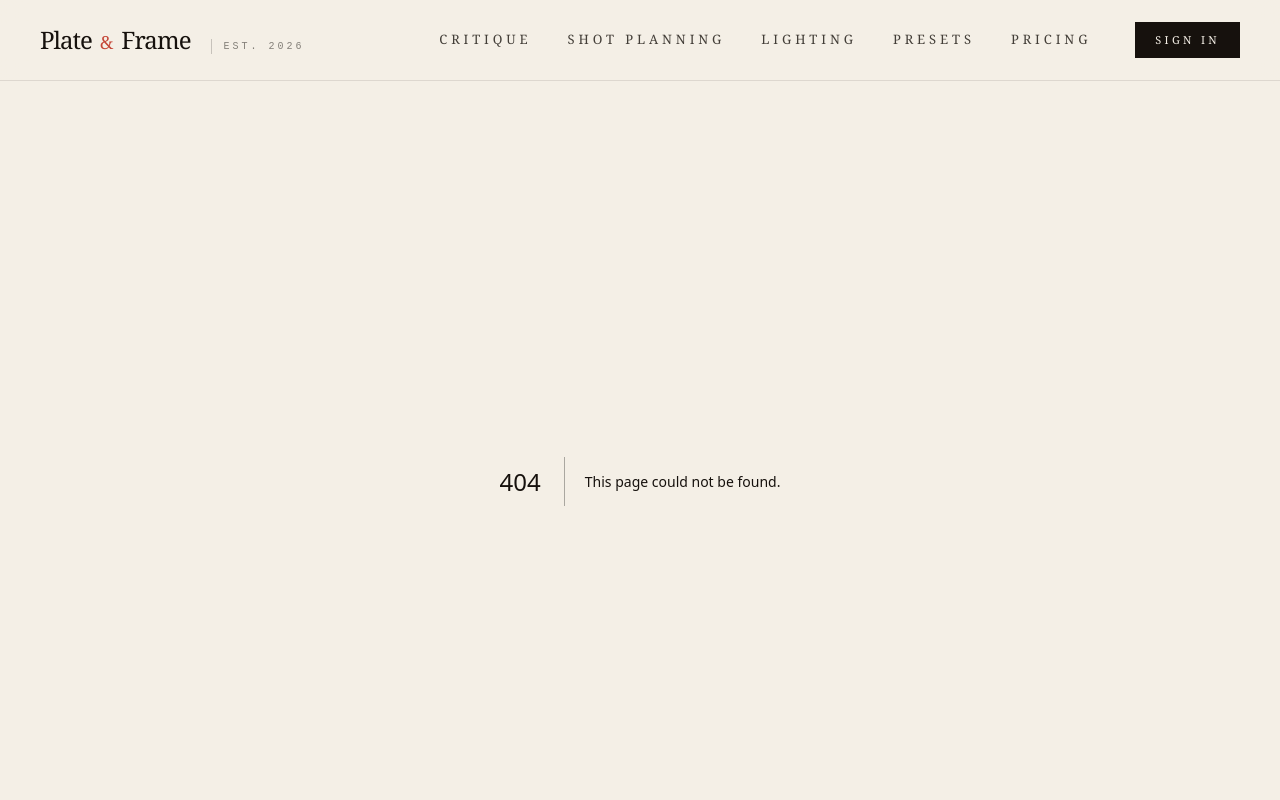
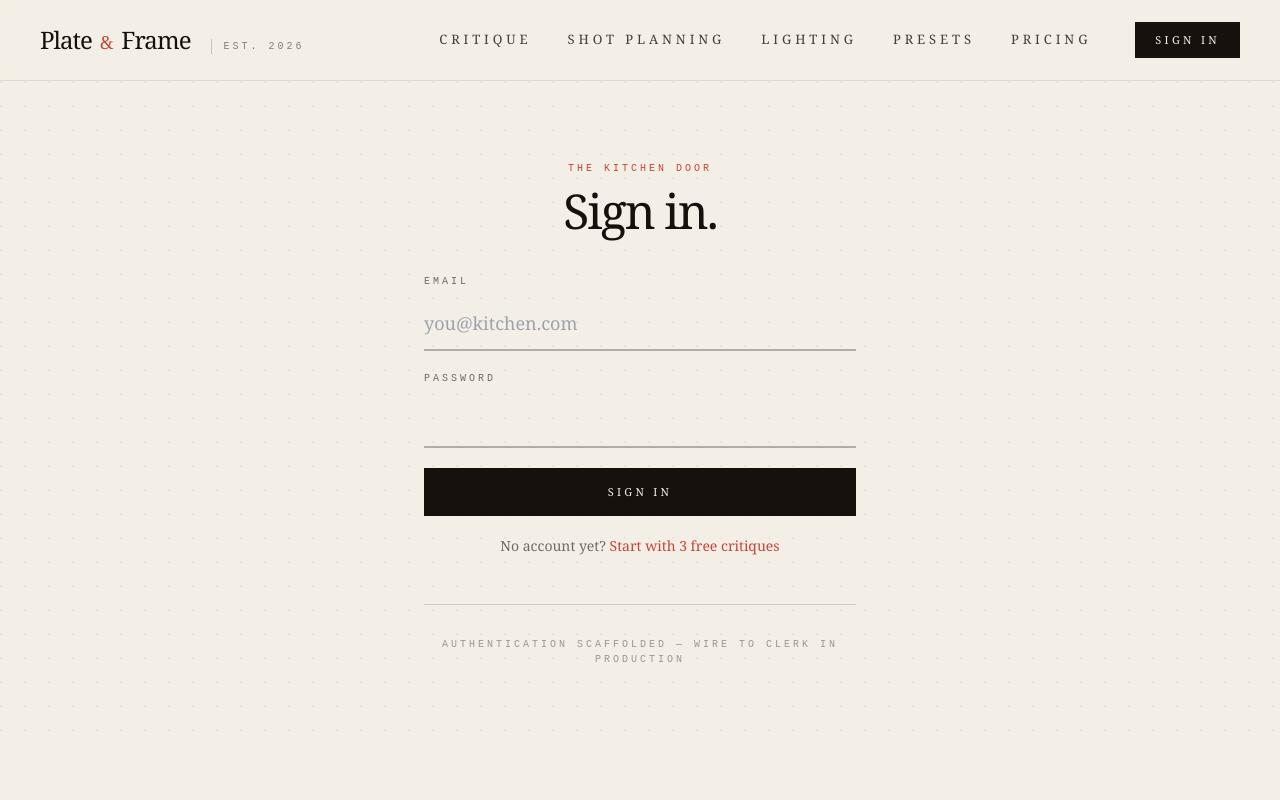
Before and after one commit to cryptoirish/plate-and-frame, a Next.js app: page /login in a window 1280 px wide. Before the commit this address had no page. Shown: the top 800 px of the page. Built offline with nearby package versions, Linux system fonts and the light colour scheme; a web font is replaced by a local one.

Commit message:
Add login page with form and metadata

```diff
--- /dev/null
+++ b/app/login/page.tsx
@@ -0,0 +1,62 @@
+import Link from "next/link";
+
+export const metadata = {
+  title: "Sign in — Plate & Frame",
+};
+
+export default function LoginPage() {
+  return (
+    <div className="paper min-h-[calc(100vh-200px)] flex items-center">
+      <div className="max-w-[480px] mx-auto px-6 py-20 w-full">
+        <div className="text-[10px] uppercase tracking-widest text-ember font-mono mb-3 text-center">
+          The kitchen door
+        </div>
+        <h1 className="font-display text-5xl font-light tracking-tightest leading-[0.95] text-center mb-10">
+          Sign in.
+        </h1>
+
+        <form className="space-y-5">
+          <div>
+            <label className="text-[10px] uppercase tracking-widest text-ink/60 font-mono mb-2 block">
+              Email
+            </label>
+            <input
+              type="email"
+              required
+              placeholder="you@kitchen.com"
+              className="w-full bg-transparent border-b-2 border-ink/30 py-3 text-lg font-serif focus:border-ember outline-none"
+            />
+          </div>
+          <div>
+            <label className="text-[10px] uppercase tracking-widest text-ink/60 font-mono mb-2 block">
+              Password
+            </label>
+            <input
+              type="password"
+              required
+              className="w-full bg-transparent border-b-2 border-ink/30 py-3 text-lg font-serif focus:border-ember outline-none"
+            />
+          </div>
+
+          <button
+            type="button"
+            className="w-full mt-8 bg-ink text-bone py-4 text-[11px] uppercase tracking-widest hover:bg-ember transition-colors"
+          >
+            Sign in
+          </button>
+
+          <div className="text-center text-sm text-ink/60 font-serif">
+            No account yet?{" "}
+            <Link href="/critique" className="text-ember hover:underline">
+              Start with 3 free critiques
+            </Link>
+          </div>
+        </form>
+
+        <div className="mt-12 pt-8 border-t border-ink/15 text-center text-[10px] uppercase tracking-widest text-ink/40 font-mono">
+          Authentication scaffolded — wire to Clerk in production
+        </div>
+      </div>
+    </div>
+  );
+}
```
